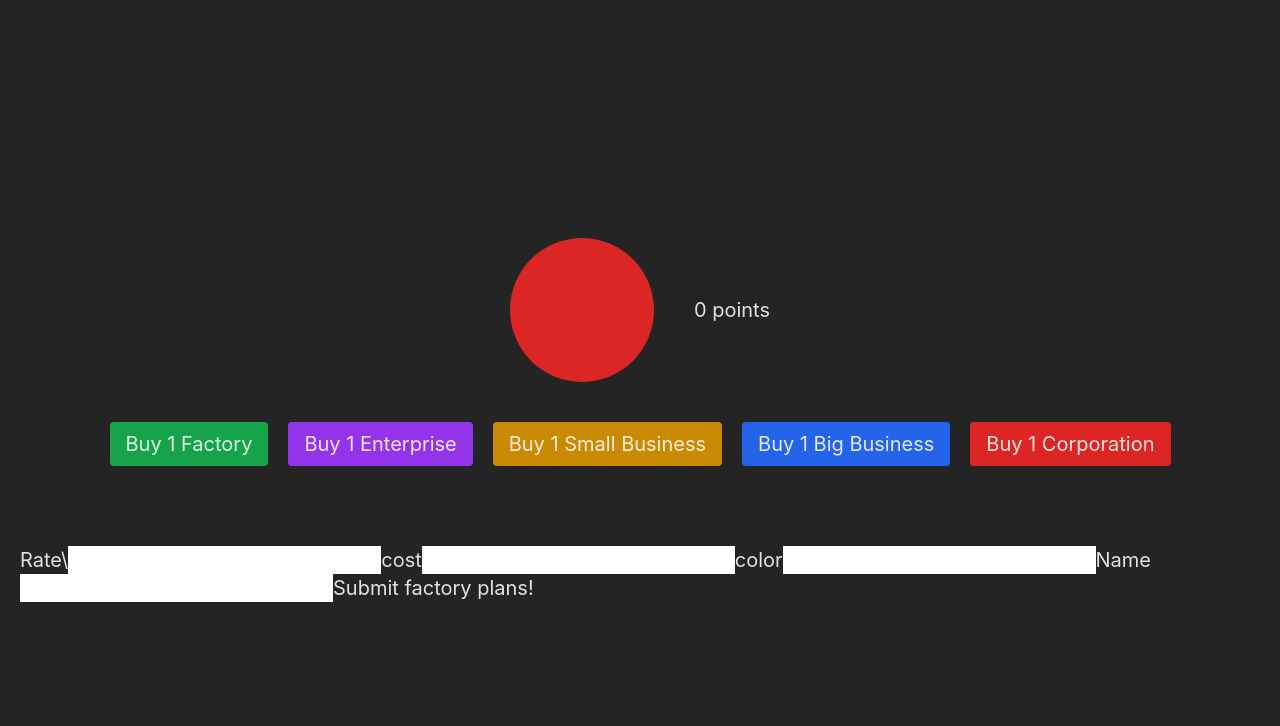
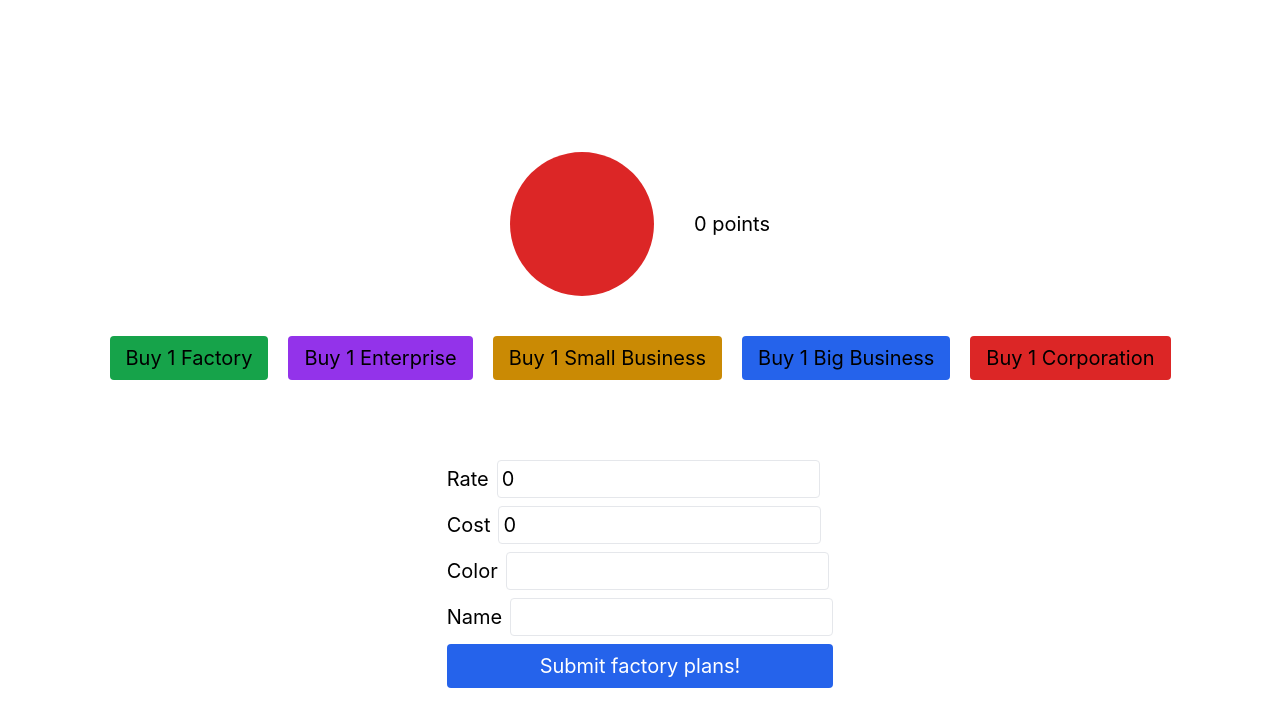
Before and after one commit to abhishekpatelmc/react-ts-project, a React (Vite) app: page / in a window 1280 px wide. Shown: the top 726 px of the page. Built offline with nearby package versions, Linux system fonts and the light colour scheme.

Commit message:
chore: Remove unused CSS styles

```diff
--- a/src/App.tsx
+++ b/src/App.tsx
@@ -1,84 +1,56 @@
-import { useState, useEffect } from "react";
+import React, { useState, useEffect, ChangeEvent, FormEvent } from "react";
 
 interface Purchase {
-  type:
-    | "factory"
-    | "enterprise"
-    | "small-business"
-    | "big-business"
-    | "corporation";
+  type: string;
+  rate: number;
+  cost: number;
+  color: string;
 }
 
 function App() {
   const [count, setCount] = useState<number>(0);
   const [purchases, setPurchases] = useState<Purchase[]>([]);
+  const [customPurchase, setCustomPurchase] = useState<Purchase>({
+    type: "",
+    rate: 0,
+    cost: 0,
+    color: "",
+  });
+  const [customPurchaseTypes, setCustomPurchaseTypes] = useState<Purchase[]>(
+    []
+  );
 
-  const buyFactory = () => {
-    if (count < 5) {
-      return;
-    }
-    setCount(count - 5);
-    setPurchases([...purchases, { type: "factory" }]);
+  const handleInputChange = (e: ChangeEvent<HTMLInputElement>) => {
+    const { name, value } = e.target;
+    setCustomPurchase({
+      ...customPurchase,
+      [name]: name === "rate" || name === "cost" ? Number(value) : value,
+      color: name === "color" ? value : customPurchase.color,
+    });
   };
 
-  const buyEnterprise = () => {
-    if (count < 10) {
-      return;
-    }
-    setCount(count - 10);
-    setPurchases([...purchases, { type: "enterprise" }]);
+  const handleFormSubmit = (e: FormEvent<HTMLFormElement>) => {
+    e.preventDefault();
+    setCustomPurchaseTypes([...customPurchaseTypes, customPurchase]);
+    setCustomPurchase({ type: "", rate: 0, cost: 0, color: "" });
   };
 
-  const buySmallBusiness = () => {
-    if (count < 25) {
-      return;
+  const buyPurchase = (purchase: Purchase) => {
+    if (count >= purchase.cost) {
+      setCount(count - purchase.cost);
+      setPurchases([...purchases, purchase]);
+    } else {
+      alert(`Not enough points to buy a ${purchase.type}!`);
     }
-    setCount(count - 25);
-    setPurchases([...purchases, { type: "small-business" }]);
-  };
-
-  const buyBigBusiness = () => {
-    if (count < 50) {
-      return;
-    }
-    setCount(count - 50);
-    setPurchases([...purchases, { type: "big-business" }]);
-  };
-
-  const buyCorporation = () => {
-    if (count < 100) {
-      return;
-    }
-    setCount(count - 100);
-    setPurchases([...purchases, { type: "corporation" }]);
   };
 
   useEffect(() => {
     const interval = setInterval(() => {
-      const factoryCount = purchases.filter(
-        (purchase) => purchase.type === "factory"
-      ).length;
-      const enterpriseCount = purchases.filter(
-        (purchase) => purchase.type === "enterprise"
-      ).length;
-      const smallBusinessCount = purchases.filter(
-        (purchase) => purchase.type === "small-business"
-      ).length;
-      const bigBusinessCount = purchases.filter(
-        (purchase) => purchase.type === "big-business"
-      ).length;
-      const corporationCount = purchases.filter(
-        (purchase) => purchase.type === "corporation"
-      ).length;
-      setCount(
-        (prevCount) =>
-          prevCount +
-          factoryCount +
-          enterpriseCount * 3 +
-          smallBusinessCount * 5 +
-          bigBusinessCount * 10 +
-          corporationCount * 20
+      const totalPoints = purchases.reduce(
+        (acc, purchase) => acc + purchase.rate,
+        0
       );
+      setCount((prevCount) => prevCount + totalPoints);
     }, 1000);
 
     return () => clearInterval(interval);
@@ -95,61 +67,141 @@ function App() {
       </div>
 
       <div className="flex space-x-5">
-        <button onClick={buyFactory} className="px-4 py-2 bg-green-600 rounded">
+        <button
+          onClick={() =>
+            buyPurchase({
+              type: "Factory",
+              rate: 1,
+              cost: 5,
+              color: "bg-blue-600",
+            })
+          }
+          className="px-4 py-2 bg-green-600 rounded"
+        >
           Buy 1 Factory
         </button>
         <button
-          onClick={buyEnterprise}
+          onClick={() =>
+            buyPurchase({
+              type: "Enterprise",
+              rate: 3,
+              cost: 10,
+              color: "bg-gray-600",
+            })
+          }
           className="px-4 py-2 bg-purple-600 rounded"
         >
           Buy 1 Enterprise
         </button>
         <button
-          onClick={buySmallBusiness}
+          onClick={() =>
+            buyPurchase({
+              type: "Small Business",
+              rate: 5,
+              cost: 25,
+              color: "bg-yellow-600",
+            })
+          }
           className="px-4 py-2 bg-yellow-600 rounded"
         >
           Buy 1 Small Business
         </button>
         <button
-          onClick={buyBigBusiness}
+          onClick={() =>
+            buyPurchase({
+              type: "Big Business",
+              rate: 10,
+              cost: 50,
+              color: "bg-green-600",
+            })
+          }
           className="px-4 py-2 bg-blue-600 rounded"
         >
           Buy 1 Big Business
         </button>
         <button
-          onClick={buyCorporation}
+          onClick={() =>
+            buyPurchase({
+              type: "Corporation",
+              rate: 20,
+              cost: 100,
+              color: "bg-red-600",
+            })
+          }
           className="px-4 py-2 bg-red-600 rounded"
         >
           Buy 1 Corporation
         </button>
+        {customPurchaseTypes.map((purchase, index) => (
+          <button
+            key={index}
+            onClick={() => buyPurchase(purchase)}
+            className={`px-4 py-2 rounded border-2 border-gray-600 ${purchase.color}`}
+          >
+            Buy 1 {purchase.type}
+          </button>
+        ))}
       </div>
 
       <div className="flex flex-wrap space-x-2">
         {purchases.map((purchase, index) => (
-          <div
-            key={index}
-            className={`w-36 h-36 ${
-              purchase.type === "factory" && "bg-blue-600"
-            } ${purchase.type === "enterprise" && "bg-gray-600"} ${
-              purchase.type === "small-business" && "bg-yellow-600"
-            } ${purchase.type === "big-business" && "bg-green-600"} ${
-              purchase.type === "corporation" && "bg-red-600"
-            }
-            }`}
-          ></div>
+          <div key={index} className={`w-36 h-36 ${purchase.color}`}>
+            <span className="">{purchase.type}</span>
+          </div>
         ))}
       </div>
 
-      <form>
-        <label>Rate</label>\
-        <input type="number" />
-        <label>cost</label>
-        <input type="number" />
-        <label>color</label>
-        <input type="text" />
-        <label>Name</label>
-        <input type="text" />
-        <button type="submit">Submit factory plans!</button>
+      <form onSubmit={handleFormSubmit} className="flex flex-col space-y-2">
+        <label>
+          Rate
+          <input
+            type="number"
+            name="rate"
+            value={customPurchase.rate}
+            onChange={handleInputChange}
+            required
+            className="ml-2 p-1 border rounded"
+          />
+        </label>
+        <label>
+          Cost
+          <input
+            type="number"
+            name="cost"
+            value={customPurchase.cost}
+            onChange={handleInputChange}
+            required
+            className="ml-2 p-1 border rounded"
+          />
+        </label>
+        <label>
+          Color
+          <input
+            type="text"
+            name="color"
+            value={customPurchase.color}
+            onChange={handleInputChange}
+            required
+            className="ml-2 p-1 border rounded"
+          />
+        </label>
+        <label>
+          Name
+          <input
+            type="text"
+            name="type"
+            value={customPurchase.type}
+            onChange={handleInputChange}
+            required
+            className="ml-2 p-1 border rounded"
+          />
+        </label>
+        <button
+          type="submit"
+          className="px-4 py-2 bg-blue-600 rounded text-white mt-2"
+        >
+          Submit factory plans!
+        </button>
       </form>
     </div>
   );
--- a/src/index.css
+++ b/src/index.css
@@ -6,8 +6,8 @@
   font-family: Inter, system-ui, Avenir, Helvetica, Arial, sans-serif;
   line-height: 1.5;
   font-weight: 400;
-  color: rgba(255, 255, 255, 0.87);
-  background-color: #242424;
+  /* color: rgba(255, 255, 255, 0.87); */
+  /* background-color: #242424; */
 
   font-synthesis: none;
   text-rendering: optimizeLegibility;
```
